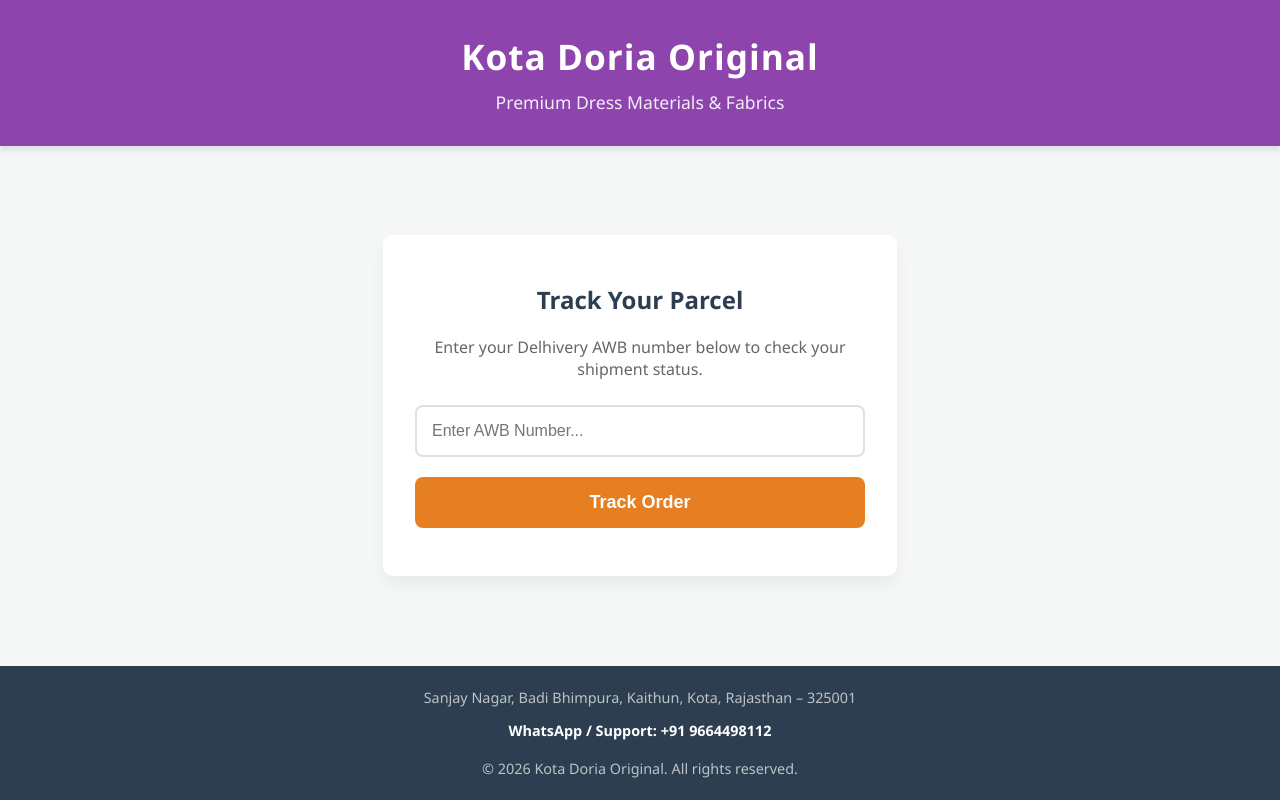
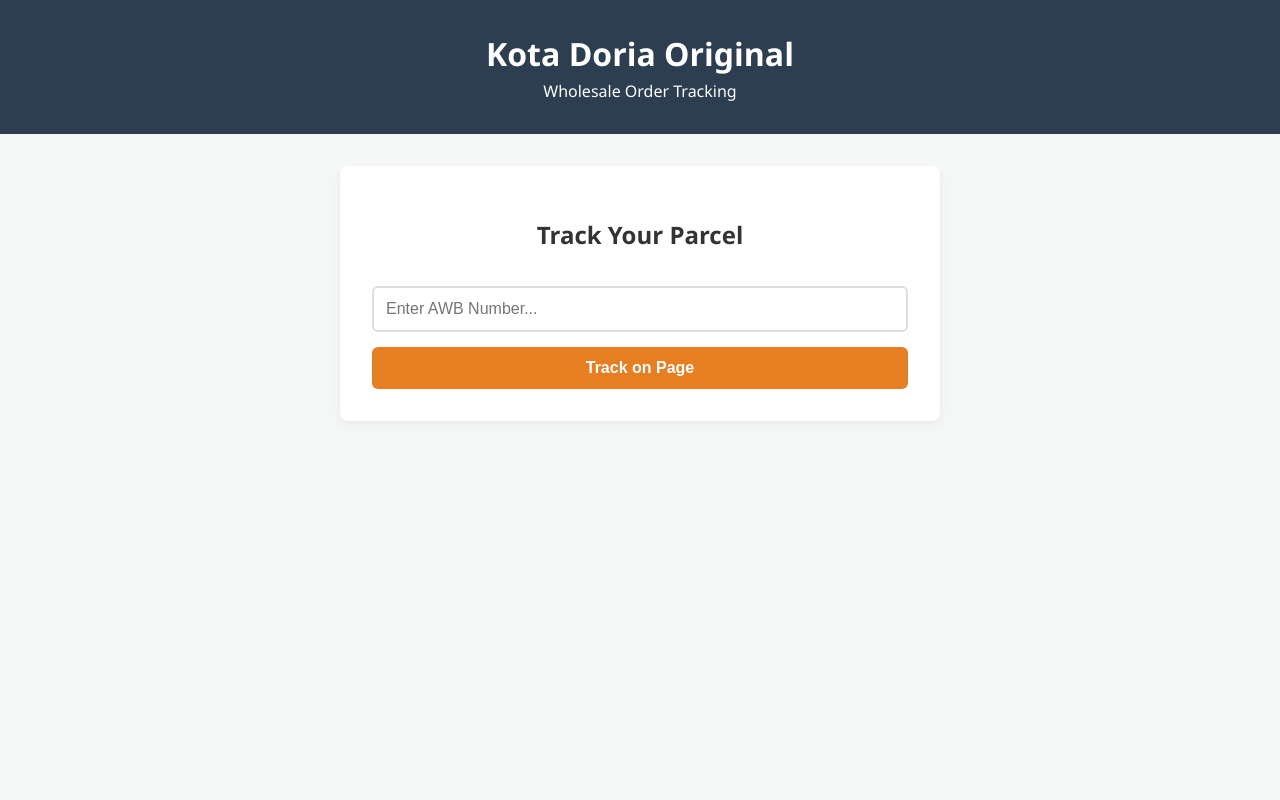
Before and after one commit to kdoprints/D, a plain HTML site: page index.html in a window 1280 px wide. Drawn offline with Linux system fonts and the light colour scheme.

Commit message:
Update index.html

```diff
--- a/index.html
+++ b/index.html
@@ -3,142 +3,105 @@
 <head>
     <meta charset="UTF-8">
     <meta name="viewport" content="width=device-width, initial-scale=1.0">
-    <title>Track Your Order | Kota Doria Original</title>
+    <title>Track Order | Kota Doria Original</title>
     <style>
-        body {
-            font-family: 'Segoe UI', Tahoma, Geneva, Verdana, sans-serif;
-            margin: 0;
-            padding: 0;
-            background-color: #f4f7f6;
-            color: #333;
-            display: flex;
-            flex-direction: column;
-            min-height: 100vh;
-        }
-        header {
-            background-color: #8e44ad; /* Royal ethnic purple */
-            color: white;
-            padding: 2rem 0;
-            text-align: center;
-            box-shadow: 0 4px 6px rgba(0,0,0,0.1);
-        }
-        header h1 {
-            margin: 0;
-            font-size: 2.2rem;
-            letter-spacing: 1px;
-        }
-        header p {
-            margin: 10px 0 0 0;
-            font-size: 1.1rem;
-            opacity: 0.9;
-        }
-        .container {
-            flex: 1;
-            display: flex;
-            justify-content: center;
-            align-items: center;
-            padding: 2rem;
-        }
-        .tracking-box {
-            background: white;
-            padding: 3rem 2rem;
-            border-radius: 10px;
-            box-shadow: 0 8px 15px rgba(0,0,0,0.05);
-            width: 100%;
-            max-width: 450px;
-            text-align: center;
-        }
-        .tracking-box h2 {
-            margin-top: 0;
-            color: #2c3e50;
-            margin-bottom: 20px;
-        }
-        input[type="text"] {
-            width: 100%;
-            padding: 15px;
-            margin-bottom: 20px;
-            border: 2px solid #e0e0e0;
-            border-radius: 8px;
-            font-size: 16px;
-            box-sizing: border-box;
-            transition: border-color 0.3s;
-        }
-        input[type="text"]:focus {
-            border-color: #8e44ad;
-            outline: none;
-        }
-        button {
-            width: 100%;
-            padding: 15px;
-            background-color: #e67e22; /* Warm accent color */
-            color: white;
-            border: none;
-            border-radius: 8px;
-            font-size: 18px;
-            font-weight: bold;
-            cursor: pointer;
-            transition: background-color 0.3s;
-        }
-        button:hover {
-            background-color: #d35400;
-        }
-        footer {
-            background-color: #2c3e50;
-            color: #bdc3c7;
-            text-align: center;
-            padding: 20px;
-            font-size: 0.9rem;
-            line-height: 1.6;
-        }
-        .contact-info {
-            margin-top: 10px;
-            font-weight: bold;
-            color: #fff;
-        }
+        body { font-family: 'Segoe UI', Tahoma, sans-serif; background-color: #f4f7f6; color: #333; margin: 0; padding: 0; }
+        header { background-color: #2c3e50; color: white; padding: 2rem 0; text-align: center; }
+        .container { max-width: 600px; margin: 2rem auto; padding: 0 1rem; }
+        .tracking-box { background: white; padding: 2rem; border-radius: 8px; box-shadow: 0 4px 10px rgba(0,0,0,0.05); text-align: center; }
+        input[type="text"] { width: 100%; padding: 12px; margin: 15px 0; border: 2px solid #ddd; border-radius: 6px; font-size: 16px; box-sizing: border-box; }
+        input[type="text"]:focus { border-color: #e67e22; outline: none; }
+        button { width: 100%; padding: 12px; background-color: #e67e22; color: white; border: none; border-radius: 6px; font-size: 16px; font-weight: bold; cursor: pointer; }
+        button:hover { background-color: #d35400; }
+        #loader { display: none; margin-top: 20px; color: #8e44ad; font-weight: bold; }
+        #result-container { display: none; margin-top: 25px; text-align: left; border-top: 2px solid #eee; padding-top: 20px; }
+        .status-badge { display: inline-block; padding: 5px 12px; border-radius: 20px; background-color: #2ecc71; color: white; font-weight: bold; font-size: 0.9rem; margin-bottom: 10px; }
+        .scan-event { margin-bottom: 15px; padding: 10px; background-color: #f9f9f9; border-left: 4px solid #e67e22; border-radius: 4px; }
+        .error-msg { color: #e74c3c; font-weight: bold; margin-top: 15px; }
     </style>
 </head>
 <body>
 
     <header>
-        <h1>Kota Doria Original</h1>
-        <p>Premium Dress Materials & Fabrics</p>
+        <h1 style="margin:0;">Kota Doria Original</h1>
+        <p style="margin:5px 0 0 0;">Wholesale Order Tracking</p>
     </header>
 
     <div class="container">
         <div class="tracking-box">
             <h2>Track Your Parcel</h2>
-            <p style="color: #666; margin-bottom: 25px;">Enter your Delhivery AWB number below to check your shipment status.</p>
+            <input type="text" id="awbNumber" placeholder="Enter AWB Number..." autocomplete="off" />
+            <button onclick="fetchTrackingData()">Track on Page</button>
 
-            <input type="text" id="awbNumber" placeholder="Enter AWB Number..." autocomplete="off" />
-            <button onclick="trackNow()">Track Order</button>
+            <div id="loader">Fetching details... Please wait.</div>
+            <div id="error-box" class="error-msg" style="display:none;"></div>
+
+            <div id="result-container">
+                <div id="status-badge" class="status-badge"></div>
+                <p><strong>Expected Delivery:</strong> <span id="delivery-date"></span></p>
+                <p><strong>Destination:</strong> <span id="destination"></span></p>
+                <h4 style="margin-top: 20px;">Latest Updates:</h4>
+                <div id="scans-list"></div>
+            </div>
         </div>
     </div>
 
-    <footer>
-        <div>Sanjay Nagar, Badi Bhimpura, Kaithun, Kota, Rajasthan – 325001</div>
-        <div class="contact-info">WhatsApp / Support: +91 9664498112</div>
-        <div style="margin-top: 15px;">&copy; 2026 Kota Doria Original. All rights reserved.</div>
-    </footer>
+    <script>
+        async function fetchTrackingData() {
+            const awb = document.getElementById('awbNumber').value.trim();
+            const loader = document.getElementById('loader');
+            const resultContainer = document.getElementById('result-container');
+            const errorBox = document.getElementById('error-box');
 
-    <script>
-        function trackNow() {
-            var awb = document.getElementById('awbNumber').value.trim();
             if(awb === "") {
                 alert("Please enter a valid AWB number.");
                 return;
             }
-            // Redirects user securely to the official tracking page with their AWB filled in
-            var trackingUrl = "https://www.delhivery.com/track/package/" + awb;
-            window.open(trackingUrl, '_blank');
+
+            errorBox.style.display = 'none';
+            resultContainer.style.display = 'none';
+            loader.style.display = 'block';
+
+            // Aapka Pipedream Webhook URL yahan lag gaya hai
+            const apiUrl = `https://eonv9csx945as56.m.pipedream.net?awb=${awb}`;
+
+            try {
+                const response = await fetch(apiUrl);
+                if (!response.ok) throw new Error("Network response was not ok");
+
+                const data = await response.json();
+
+                if (data.ShipmentData && data.ShipmentData.length > 0) {
+                    const shipment = data.ShipmentData[0].Shipment;
+
+                    document.getElementById('status-badge').innerText = shipment.Status.Status;
+                    document.getElementById('delivery-date').innerText = shipment.ExpectedDeliveryDate || 'Processing...';
+                    document.getElementById('destination').innerText = shipment.Destination;
+
+                    let scansHtml = "";
+                    shipment.Scans.forEach(scanItem => {
+                        const scan = scanItem.ScanDetail;
+                        scansHtml += `
+                            <div class="scan-event">
+                                <div style="font-size:0.85rem; color:#666;">${scan.ScanDateTime}</div>
+                                <div><strong>${scan.Instructions}</strong></div>
+                                <div style="font-size:0.9rem;">Location: ${scan.ScannedLocation}</div>
+                            </div>
+                        `;
+                    });
+
+                    document.getElementById('scans-list').innerHTML = scansHtml;
+                    loader.style.display = 'none';
+                    resultContainer.style.display = 'block';
+                } else {
+                    throw new Error("No tracking data found for this AWB.");
+                }
+            } catch (error) {
+                loader.style.display = 'none';
+                errorBox.innerText = "Error: Could not fetch details. Please check the AWB or try again later.";
+                errorBox.style.display = 'block';
+            }
         }
-
-        // Allow pressing "Enter" key to track
-        document.getElementById("awbNumber").addEventListener("keypress", function(event) {
-            if (event.key === "Enter") {
-                event.preventDefault();
-                trackNow();
-            }
-        });
     </script>
 
 </body>
```
